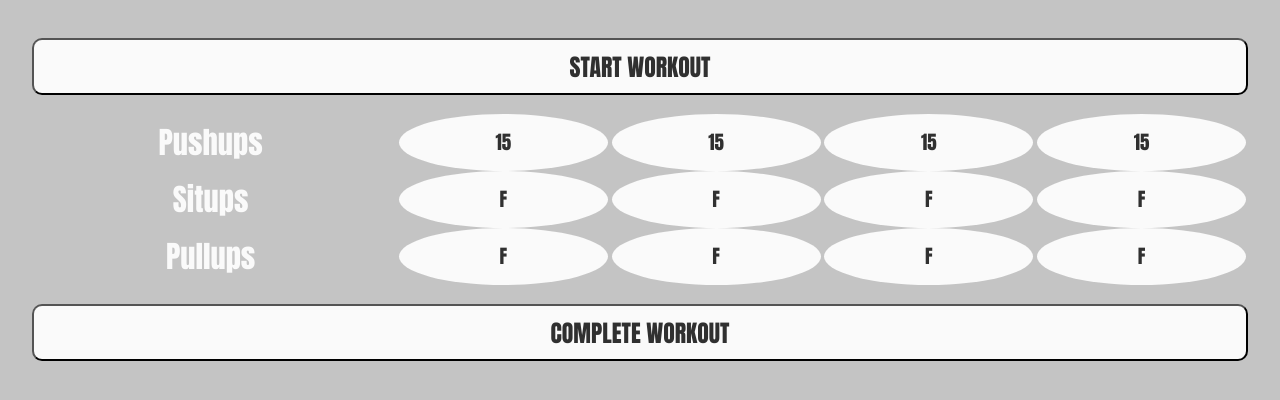
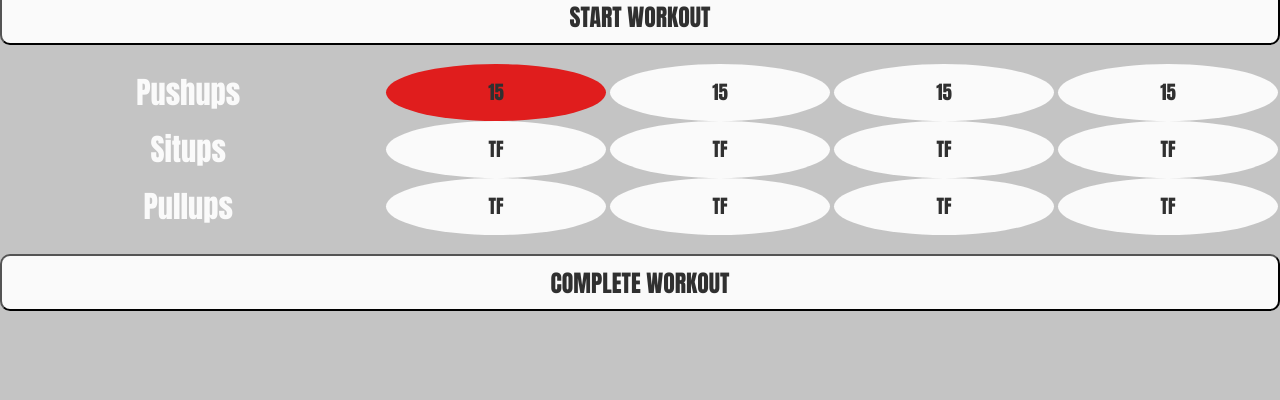
Before and after one commit to johnnyAplseed/WorkItOut, a plain HTML site: page www/workouts/default_workout.html in a window 1280 px wide. Both pictures are taken after a click on the button "COMPLETE WORKOUT". Shown: the part 342-742 px from the top of the page. Drawn offline with Linux system fonts and the light colour scheme.

Commit message:
Added functionality to default_workout

```diff
--- /dev/null
+++ b/www/scripts/working_out.js
@@ -0,0 +1,43 @@
+
+
+
+
+
+
+
+
+var WorkingOutManager = (function () {
+
+    this.setCounter = 1;
+    this.workoutCounter = 1;
+    // this.storageKey = "CountWorkouts_CountSets";
+    // window.localStorage.setItem(storKey, setCounter, workoutCounter);
+
+    this.getWorkoutId = () => {
+        this.workoutID = "workout" + workoutCounter + "_set" + setCounter;
+        this.currentSetButton = document.getElementById(this.workoutID);
+        currentSetButton.addEventListener("click", changeState, false);
+        setCounter++;
+        if (setCounter == 5) {
+            setCounter = 1;
+            workoutCounter++;
+        }
+    }
+
+    getWorkoutId();
+    // console.log(this.workoutID);
+
+
+
+    function changeState() {
+        currentSetButton.style.background = "#e01d1d"
+        getWorkoutId();
+        console.log("Do something first then add 1 to the number to get: " + this.workoutID);
+    }
+
+
+    return {
+        changeState: changeState
+    }
+
+})();
--- a/www/stylesheets/styles.css
+++ b/www/stylesheets/styles.css
@@ -489,6 +489,7 @@ input[type="text"]:focus {
 }
 
 .set_exercise {
+    display: block;
     float: right;
     width: calc(calc(70% / 4) - 0.2rem);
     height: 100%;
--- a/www/workouts/default_workout.html
+++ b/www/workouts/default_workout.html
@@ -11,16 +11,18 @@
         <div id="banner">
             <a id="banner_text_link" href="../content/home.html">Work It Out</a>
         </div>
-    <div id="wrapper">
+        <iv id="wrapper">
             <div>
-            <img id="page_image" onclick="window.location.href='../content/home.html'"
-                src="../images/work_it_out_logo_workouts.png" alt="Work It Out logo">
+                <img id="page_image"
+                    onclick="window.location.href='../content/home.html'"
+                    src="../images/work_it_out_logo_workouts.png" alt="Work It
+                    Out logo">
             </div>
             <!-- Display a Timer after pressing start -->
             <div>
                 <button id="add_exercise">START WORKOUT</button>
             </div>
-        <div id="current_workout">
+            <iv id="current_workout">
                 <!-- I want to show the weight of the rep first and then move to the number.
             Each button to the right of the workout name will be boolean.
                 - The workout can be tapped to move to the next workout
@@ -30,28 +32,35 @@
                 - Maybe just make a button that has necessary info on it for set and rep -->
                 <div class="workout_exercise">
                     <div class="set_name">Pushups</div>
-                <div class="set_exercise">15</div>
-                <div class="set_exercise">15</div>
-                <div class="set_exercise">15</div>
-                <div class="set_exercise">15</div>
+                    <div
+                        class="set_exercise" id="workout1_set4">15</div>
+                    <div
+                        class="set_exercise" id="workout1_set3">15</div>
+                    <div
+                        class="set_exercise" id="workout1_set2">15</div>
+                    <div
+                        class="set_exercise" id="workout1_set1">15</div>
                 </div>
                 <div class="workout_exercise">
                     <div class="set_name">Situps</div>
-                <div class="set_exercise">F</div>
-                <div class="set_exercise">F</div>
-                <div class="set_exercise">F</div>
-                <div class="set_exercise">F</div>
+                    <div class="set_exercise" id="workout2_set4">TF</div>
+                    <div class="set_exercise" id="workout2_set3">TF</div>
+                    <div class="set_exercise" id="workout2_set2">TF</div>
+                    <div class="set_exercise" id="workout2_set1">TF</div>
                 </div>
                 <div class="workout_exercise">
                     <div class="set_name">Pullups</div>
-                <div class="set_exercise">F</div>
-                <div class="set_exercise">F</div>
-                <div class="set_exercise">F</div>
-                <div class="set_exercise">F</div>
+                    <div class="set_exercise" id="workout3_set4">TF</div>
+                    <div class="set_exercise" id="workout3_set3">TF</div>
+                    <div class="set_exercise" id="workout3_set2">TF</div>
+                    <div class="set_exercise" id="workout3_set1">TF</div>
                 </div>
-            <button id="add_exercise">COMPLETE WORKOUT</button>
-        </div>
-    </div>
+                <button onclick="WorkingOutManager.changeState()"
+                    id="add_exercise">COMPLETE WORKOUT</button>
+            </iv>
+        </iv>
+
+        <script src="../scripts/working_out.js"></script>
     </body>
 
 </html>
```
Also changed, not shown: www/content/progress.html (+0 -1 lines). Lines whose indentation alone changed are shown as unchanged.
